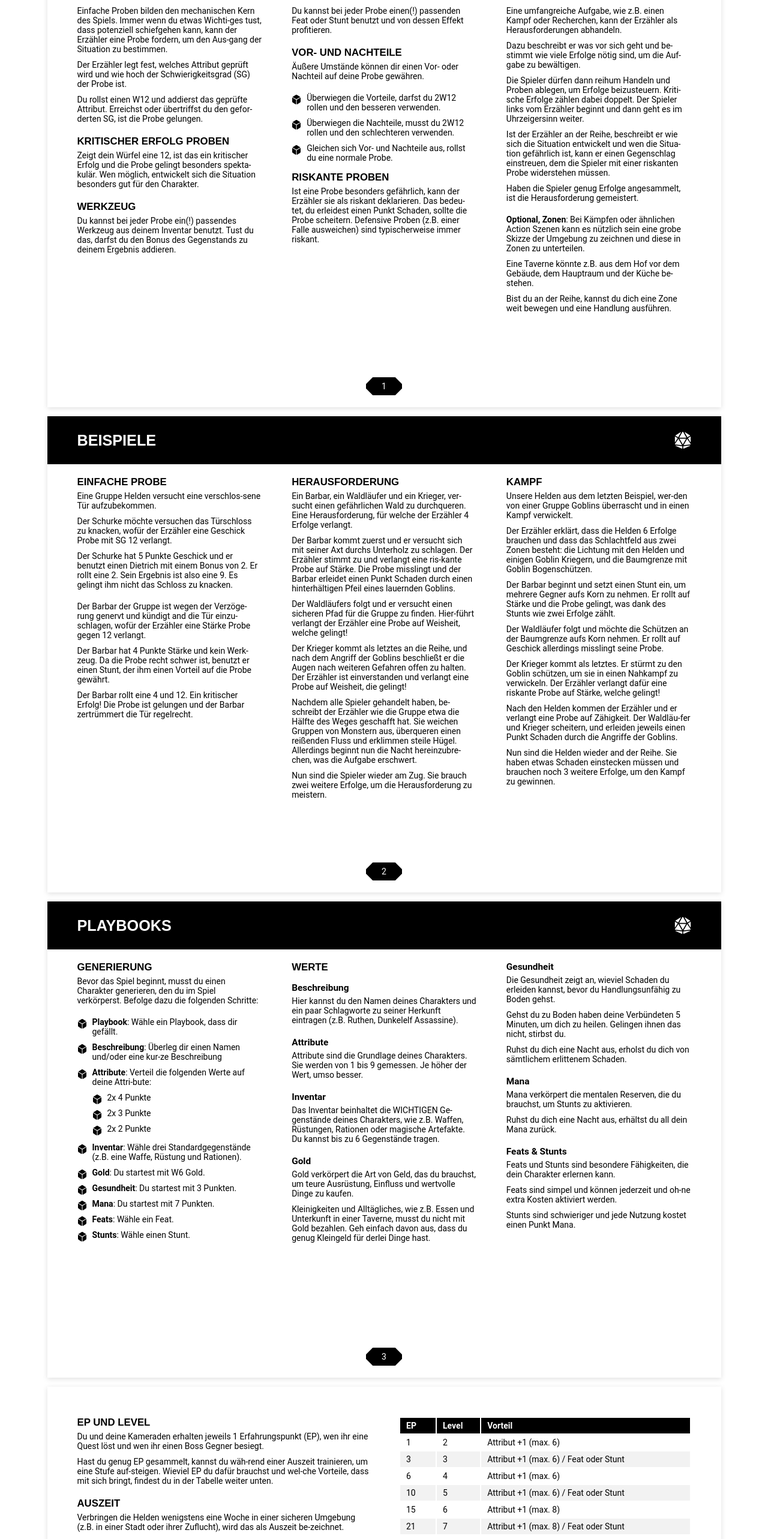
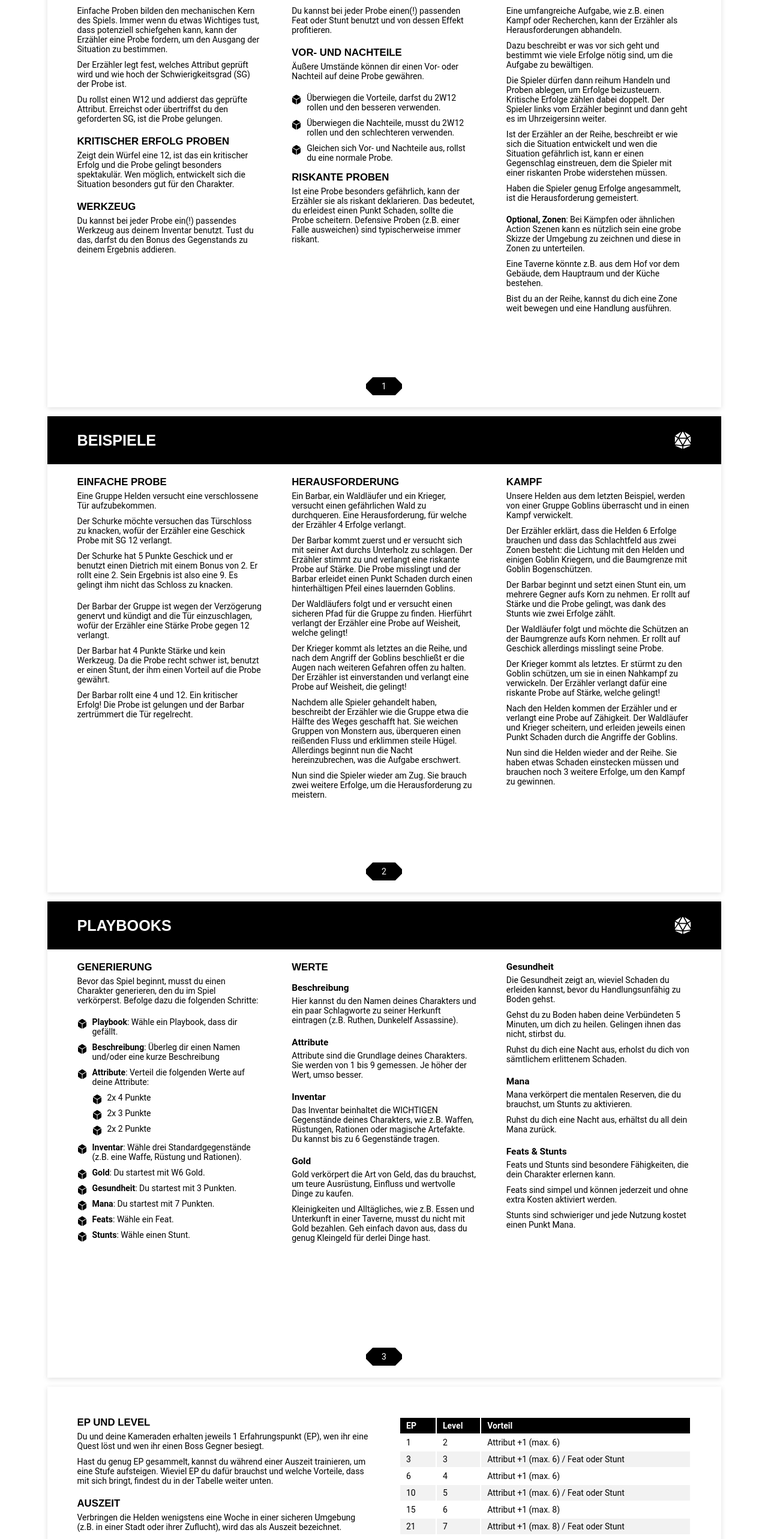
Before and after one commit to Paraldos/dungeoncrawl, a React (Vite) app: page / in a window 1280 px wide. Shown: the part 200-2766 px from the top of the page at 60% size. Built offline with nearby package versions, Linux system fonts and the light colour scheme.

Commit message:
removed unwanted "-" from text

```diff
--- a/src/components/equipment/Equipment.jsx
+++ b/src/components/equipment/Equipment.jsx
@@ -25,11 +25,11 @@ const Left = () => {
         </p>
         <p>
           Du kannst bis zu 6 Gegenstände im deinem Inventar tragen und wen du
-          eine Handlung aus-führst, kannst du EINEN beliebigen Gegentand aus
+          eine Handlung ausführst, kannst du EINEN beliebigen Gegentand aus
           deinem, Inventar benutzen und von dessen Vorzügen zu profitieren.
         </p>
         <p>
-          Alltägliche Gegenstände kannst du überall kau-fen und sie sind so
+          Alltägliche Gegenstände kannst du überall kaufen und sie sind so
           günstig, dass du kein Gold dafür investieren musst.
         </p>
         <p>
@@ -52,7 +52,7 @@ const Left = () => {
         <p>
           Rationen verkörpern die alltägliche Abenteurer Ausrüstung, wie z.B.
           Nahrung, Fackeln oder Seile. Du musst solche simplen Dinge also nicht
-          im Detail verwalten. Anstelle dessen ver-brauchst du schlicht eine
+          im Detail verwalten. Anstelle dessen verbrauchst du schlicht eine
           Ladung Rationen, wen du z.B. eine Fackel oder ein Seil benutzt.
         </p>
       </div>
--- a/src/components/examples/Examples.jsx
+++ b/src/components/examples/Examples.jsx
@@ -9,7 +9,7 @@ const Examples = () => {
           <div>
             <h3>Einfache Probe</h3>
             <p>
-              Eine Gruppe Helden versucht eine verschlos-sene Tür aufzubekommen.
+              Eine Gruppe Helden versucht eine verschlossene Tür aufzubekommen.
             </p>
             <p>
               Der Schurke möchte versuchen das Türschloss zu knacken, wofür der
@@ -23,12 +23,12 @@ const Examples = () => {
           </div>
           <div>
             <p>
-              Der Barbar der Gruppe ist wegen der Verzöge-rung genervt und
-              kündigt and die Tür einzu-schlagen, wofür der Erzähler eine Stärke
+              Der Barbar der Gruppe ist wegen der Verzögerung genervt und
+              kündigt and die Tür einzuschlagen, wofür der Erzähler eine Stärke
               Probe gegen 12 verlangt.
             </p>
             <p>
-              Der Barbar hat 4 Punkte Stärke und kein Werk-zeug. Da die Probe
+              Der Barbar hat 4 Punkte Stärke und kein Werkzeug. Da die Probe
               recht schwer ist, benutzt er einen Stunt, der ihm einen Vorteil
               auf die Probe gewährt.
             </p>
@@ -43,20 +43,20 @@ const Examples = () => {
           <div>
             <h3>Herausforderung</h3>
             <p>
-              Ein Barbar, ein Waldläufer und ein Krieger, ver-sucht einen
+              Ein Barbar, ein Waldläufer und ein Krieger, versucht einen
               gefährlichen Wald zu durchqueren. Eine Herausforderung, für welche
               der Erzähler 4 Erfolge verlangt.
             </p>
             <p>
               Der Barbar kommt zuerst und er versucht sich mit seiner Axt durchs
               Unterholz zu schlagen. Der Erzähler stimmt zu und verlangt eine
-              ris-kante Probe auf Stärke. Die Probe misslingt und der Barbar
+              riskante Probe auf Stärke. Die Probe misslingt und der Barbar
               erleidet einen Punkt Schaden durch einen hinterhältigen Pfeil
               eines lauernden Goblins.
             </p>
             <p>
               Der Waldläufers folgt und er versucht einen sicheren Pfad für die
-              Gruppe zu finden. Hier-führt verlangt der Erzähler eine Probe auf
+              Gruppe zu finden. Hierführt verlangt der Erzähler eine Probe auf
               Weisheit, welche gelingt!
             </p>
             <p>
@@ -66,11 +66,11 @@ const Examples = () => {
               auf Weisheit, die gelingt!
             </p>
             <p>
-              Nachdem alle Spieler gehandelt haben, be-schreibt der Erzähler wie
+              Nachdem alle Spieler gehandelt haben, beschreibt der Erzähler wie
               die Gruppe etwa die Hälfte des Weges geschafft hat. Sie weichen
               Gruppen von Monstern aus, überqueren einen reißenden Fluss und
               erklimmen steile Hügel. Allerdings beginnt nun die Nacht
-              hereinzubre-chen, was die Aufgabe erschwert.
+              hereinzubrechen, was die Aufgabe erschwert.
             </p>
             <p>
               Nun sind die Spieler wieder am Zug. Sie brauch zwei weitere
@@ -83,7 +83,7 @@ const Examples = () => {
           <div>
             <h3>Kampf</h3>
             <p>
-              Unsere Helden aus dem letzten Beispiel, wer-den von einer Gruppe
+              Unsere Helden aus dem letzten Beispiel, werden von einer Gruppe
               Goblins überrascht und in einen Kampf verwickelt.
             </p>
             <p>
@@ -109,7 +109,7 @@ const Examples = () => {
             </p>
             <p>
               Nach den Helden kommen der Erzähler und er verlangt eine Probe auf
-              Zähigkeit. Der Waldläu-fer und Krieger scheitern, und erleiden
+              Zähigkeit. Der Waldläufer und Krieger scheitern, und erleiden
               jeweils einen Punkt Schaden durch die Angriffe der Goblins.
             </p>
             <p>
--- a/src/components/playbooks/PlaybooksPageOne.jsx
+++ b/src/components/playbooks/PlaybooksPageOne.jsx
@@ -30,11 +30,11 @@ const Left = () => {
           </li>
           <li>
             <strong>Beschreibung</strong>: Überleg dir einen Namen und/oder eine
-            kur-ze Beschreibung
+            kurze Beschreibung
           </li>
           <li>
             <strong>Attribute</strong>: Verteil die folgenden Werte auf deine
-            Attri-bute:
+            Attribute:
             <ul>
               <li>2x 4 Punkte</li>
               <li>2x 3 Punkte</li>
@@ -90,7 +90,7 @@ const Middle = () => {
       <div>
         <h4>Inventar</h4>
         <p>
-          Das Inventar beinhaltet die WICHTIGEN Ge-genstände deines Charakters,
+          Das Inventar beinhaltet die WICHTIGEN Gegenstände deines Charakters,
           wie z.B. Waffen, Rüstungen, Rationen oder magische Artefakte. Du
           kannst bis zu 6 Gegenstände tragen.
         </p>
@@ -148,8 +148,8 @@ const Right = () => {
           erlernen kann.
         </p>
         <p>
-          Feats sind simpel und können jederzeit und oh-ne extra Kosten
-          aktiviert werden.
+          Feats sind simpel und können jederzeit und ohne extra Kosten aktiviert
+          werden.
         </p>
         <p>Stunts sind schwieriger und jede Nutzung kostet einen Punkt Mana.</p>
       </div>
--- a/src/components/playbooks/PlaybooksPageTwo.jsx
+++ b/src/components/playbooks/PlaybooksPageTwo.jsx
@@ -19,9 +19,9 @@ const Left = () => {
           ihr eine Quest löst und wen ihr einen Boss Gegner besiegt.
         </p>
         <p>
-          Hast du genug EP gesammelt, kannst du wäh-rend einer Auszeit
-          trainieren, um eine Stufe auf-steigen. Wieviel EP du dafür brauchst
-          und wel-che Vorteile, dass mit sich bringt, findest du in der Tabelle
+          Hast du genug EP gesammelt, kannst du während einer Auszeit
+          trainieren, um eine Stufe aufsteigen. Wieviel EP du dafür brauchst und
+          welche Vorteile, dass mit sich bringt, findest du in der Tabelle
           weiter unten.
         </p>
       </div>
@@ -30,13 +30,13 @@ const Left = () => {
         <p>
           Verbringen die Helden wenigstens eine Woche in einer sicheren Umgebung
           (z.B. in einer Stadt oder ihrer Zuflucht), wird das als Auszeit
-          be-zeichnet.
+          bezeichnet.
         </p>
         <p>
           Während einer Auszeit erholst du dich von sämtlichem Schaden und
           Einschränkungen. Nutzt du die Zeit zum Arbeiten, erhältst du einen W6
-          Gold. Alternative kannst du 2W6 Gold in-vestieren, um eine der
-          folgenden Aktionen aus-zuführen:
+          Gold. Alternative kannst du 2W6 Gold investieren, um eine der
+          folgenden Aktionen auszuführen:
         </p>
         <ul>
           <li>
@@ -49,9 +49,9 @@ const Left = () => {
             Stufe auf.
           </li>
           <li>
-            <strong>Vorbereiten</strong>: Während des nächsten Aben-teuers
-            kannst du dem Erzähler jederzeit eine Ja/Nein Frage stellen, die er
-            wahrheitsge-mäß beantworten muss.
+            <strong>Vorbereiten</strong>: Während des nächsten Abenteuers kannst
+            du dem Erzähler jederzeit eine Ja/Nein Frage stellen, die er
+            wahrheitsgemäß beantworten muss.
           </li>
           <li>
             <strong>Zuflucht</strong>: Geht nur einmal pro Auszeit und Gruppe.
--- a/src/components/rules/Rules.jsx
+++ b/src/components/rules/Rules.jsx
@@ -10,9 +10,9 @@ const Rules = () => {
             <h3>Einfache Proben</h3>
             <p>
               Einfache Proben bilden den mechanischen Kern des Spiels. Immer
-              wenn du etwas Wichti-ges tust, dass potenziell schiefgehen kann,
-              kann der Erzähler eine Probe fordern, um den Aus-gang der
-              Situation zu bestimmen.
+              wenn du etwas Wichtiges tust, dass potenziell schiefgehen kann,
+              kann der Erzähler eine Probe fordern, um den Ausgang der Situation
+              zu bestimmen.
             </p>
             <p>
               Der Erzähler legt fest, welches Attribut geprüft wird und wie hoch
@@ -20,7 +20,7 @@ const Rules = () => {
             </p>
             <p>
               Du rollst einen W12 und addierst das geprüfte Attribut. Erreichst
-              oder übertriffst du den gefor-derten SG, ist die Probe gelungen.
+              oder übertriffst du den geforderten SG, ist die Probe gelungen.
             </p>
           </div>
 
@@ -28,7 +28,7 @@ const Rules = () => {
             <h3>Kritischer Erfolg Proben</h3>
             <p>
               Zeigt dein Würfel eine 12, ist das ein kritischer Erfolg und die
-              Probe gelingt besonders spekta-kulär. Wen möglich, entwickelt sich
+              Probe gelingt besonders spektakulär. Wen möglich, entwickelt sich
               die Situation besonders gut für den Charakter.
             </p>
           </div>
@@ -78,7 +78,7 @@ const Rules = () => {
             <h3>Riskante Proben</h3>
             <p>
               Ist eine Probe besonders gefährlich, kann der Erzähler sie als
-              riskant deklarieren. Das bedeu-tet, du erleidest einen Punkt
+              riskant deklarieren. Das bedeutet, du erleidest einen Punkt
               Schaden, sollte die Probe scheitern. Defensive Proben (z.B. einer
               Falle ausweichen) sind typischerweise immer riskant.
             </p>
@@ -93,20 +93,20 @@ const Rules = () => {
               kann der Erzähler als Herausforderungen abhandeln.
             </p>
             <p>
-              Dazu beschreibt er was vor sich geht und be-stimmt wie viele
-              Erfolge nötig sind, um die Auf-gabe zu bewältigen.
+              Dazu beschreibt er was vor sich geht und bestimmt wie viele
+              Erfolge nötig sind, um die Aufgabe zu bewältigen.
             </p>
             <p>
               Die Spieler dürfen dann reihum Handeln und Proben ablegen, um
-              Erfolge beizusteuern. Kriti-sche Erfolge zählen dabei doppelt. Der
+              Erfolge beizusteuern. Kritische Erfolge zählen dabei doppelt. Der
               Spieler links vom Erzähler beginnt und dann geht es im
               Uhrzeigersinn weiter.
             </p>
             <p>
               Ist der Erzähler an der Reihe, beschreibt er wie sich die
-              Situation entwickelt und wen die Situa-tion gefährlich ist, kann
-              er einen Gegenschlag einstreuen, dem die Spieler mit einer
-              riskanten Probe widerstehen müssen.
+              Situation entwickelt und wen die Situation gefährlich ist, kann er
+              einen Gegenschlag einstreuen, dem die Spieler mit einer riskanten
+              Probe widerstehen müssen.
             </p>
             <p>
               Haben die Spieler genug Erfolge angesammelt, ist die
@@ -121,7 +121,7 @@ const Rules = () => {
             </p>
             <p>
               Eine Taverne könnte z.B. aus dem Hof vor dem Gebäude, dem
-              Hauptraum und der Küche be-stehen.
+              Hauptraum und der Küche bestehen.
             </p>
             <p>
               Bist du an der Reihe, kannst du dich eine Zone weit bewegen und
```
